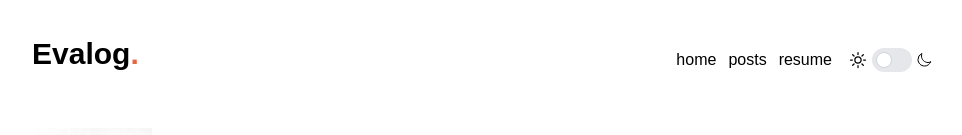
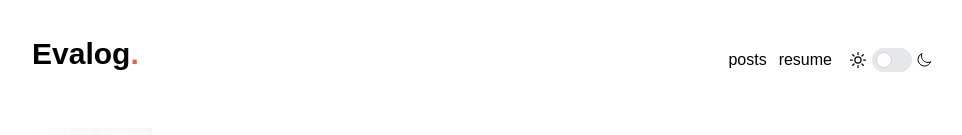
Before and after one commit to hyejj19/eva-devlog, a Next.js app: page / in a window 1280 px wide. Shown: the top 135 px of the page, without its empty margins (158-1120 px from the left). Built offline with nearby package versions, Linux system fonts and the light colour scheme.

Commit message:
[Modify] header home 버튼 제거, 작은 화면에서도 메뉴 버튼 보이도록 수정

```diff
--- a/src/components/common/Header.tsx
+++ b/src/components/common/Header.tsx
@@ -17,11 +17,8 @@ export default function Header() {
         </div>
       </Link>
 
-      <nav className="flex">
-        <div className="space-x-3 mr-4 hidden md:flex">
-          <Link href="/">
-            <div className="hover-text">home</div>
-          </Link>
+      <nav className="flex w-full justify-end">
+        <div className="flex space-x-3 mr-4">
           <Link href="/posts">
             <div className="hover-text">posts</div>
           </Link>
```
